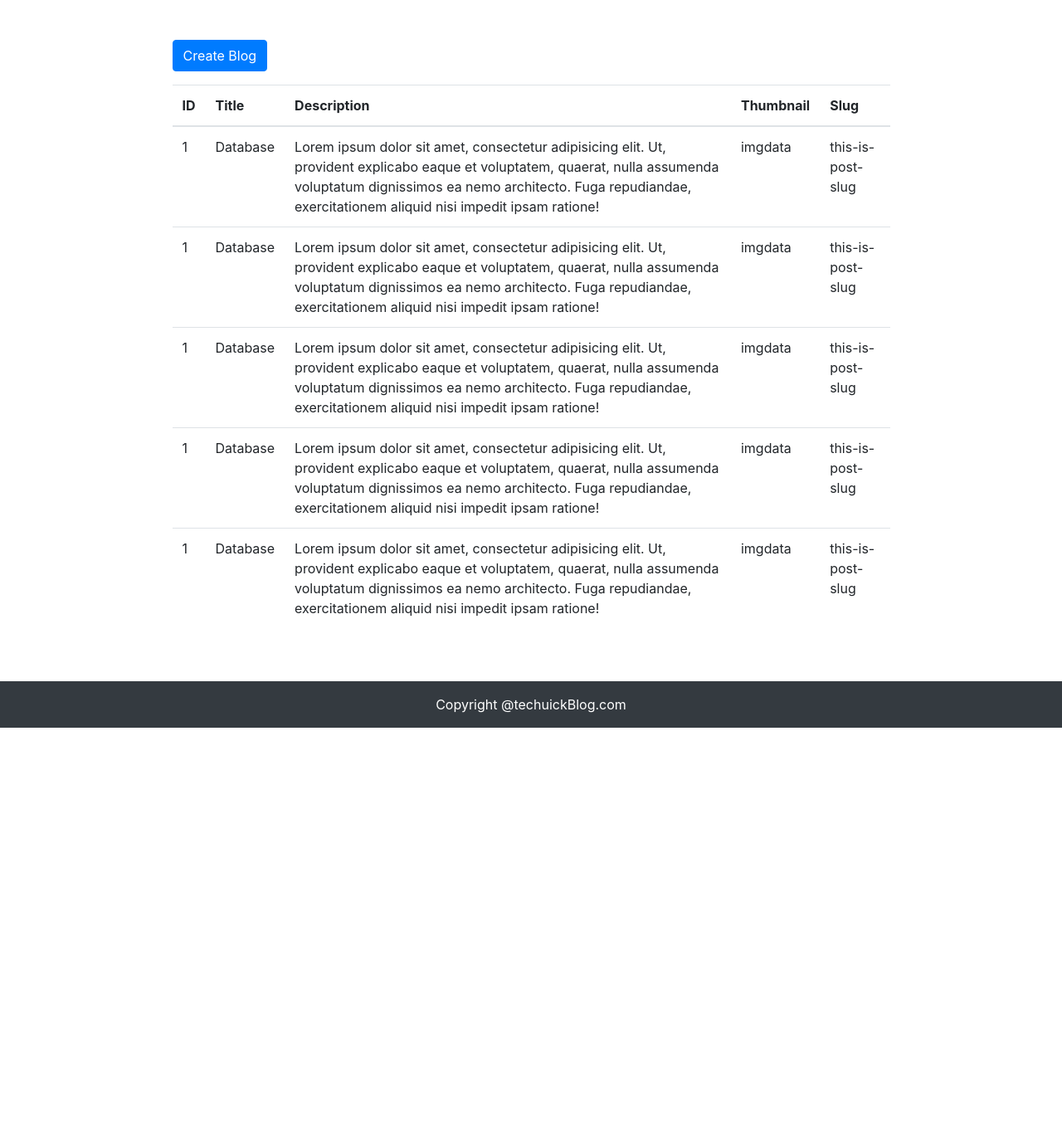
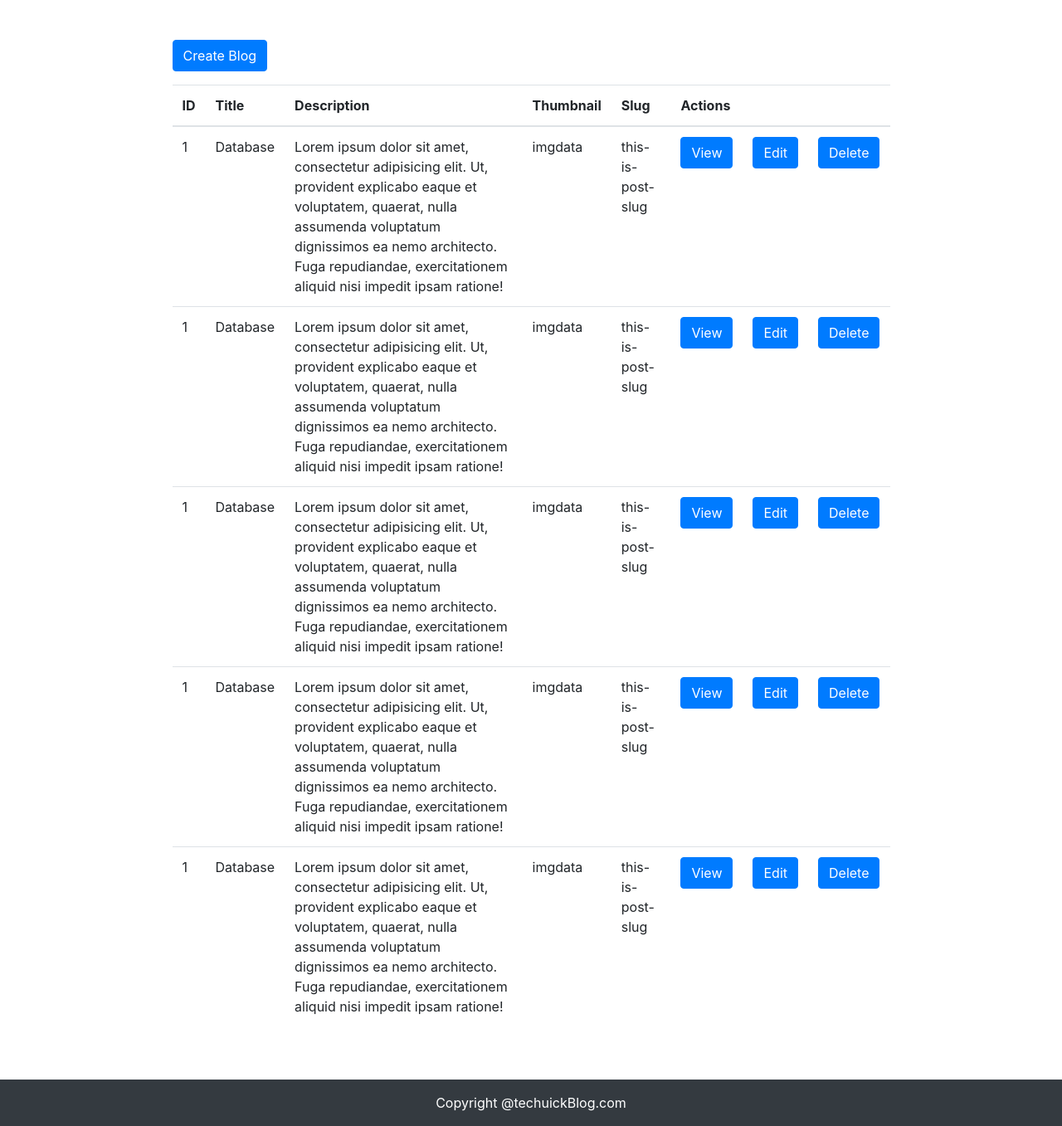
Before and after one commit to mohsin-techuick/BLOG, a PHP site: page /users/dashboard.php in a window 1280 px wide. Shown: the part 56-1413 px from the top of the page at 83% size. Before the commit the page ends 933 px from the top, so only its background shows below. Run offline with PHP 8.4, Linux system fonts and the light colour scheme.

Commit message:
user dashborad table added

```diff
--- a/users/dashboard.php
+++ b/users/dashboard.php
@@ -24,7 +24,7 @@
 					<a href="createblog.php" class="btn btn-primary">Create Blog</a>
 				</div>
 
-				<table class="table">
+				<table class="table table-hover">
 					<thead>
 						<tr>
 							<th>ID</th>
@@ -32,6 +32,7 @@
 							<th>Description</th>
 							<th>Thumbnail</th>
 							<th>Slug</th>
+							<th colspan="3">Actions</th>
 						</tr>
 					</thead>
 					<tbody>
@@ -41,6 +42,9 @@
 							<td>Lorem ipsum dolor sit amet, consectetur adipisicing elit. Ut, provident explicabo eaque et voluptatem, quaerat, nulla assumenda voluptatum dignissimos ea nemo architecto. Fuga repudiandae, exercitationem aliquid nisi impedit ipsam ratione!</td>
 							<td>imgdata</td>
 							<td>this-is-post-slug</td>
+							<td><a href="" class="btn btn-primary">View</a></td>
+							<td><a href="" class="btn btn-primary">Edit</a></td>
+							<td><a href="" class="btn btn-primary">Delete</a></td>
 						</tr>
 						<tr>
 							<td>1</td>
@@ -48,6 +52,9 @@
 							<td>Lorem ipsum dolor sit amet, consectetur adipisicing elit. Ut, provident explicabo eaque et voluptatem, quaerat, nulla assumenda voluptatum dignissimos ea nemo architecto. Fuga repudiandae, exercitationem aliquid nisi impedit ipsam ratione!</td>
 							<td>imgdata</td>
 							<td>this-is-post-slug</td>
+							<td><a href="" class="btn btn-primary">View</a></td>
+							<td><a href="" class="btn btn-primary">Edit</a></td>
+							<td><a href="" class="btn btn-primary">Delete</a></td>
 						</tr>
 						<tr>
 							<td>1</td>
@@ -55,6 +62,9 @@
 							<td>Lorem ipsum dolor sit amet, consectetur adipisicing elit. Ut, provident explicabo eaque et voluptatem, quaerat, nulla assumenda voluptatum dignissimos ea nemo architecto. Fuga repudiandae, exercitationem aliquid nisi impedit ipsam ratione!</td>
 							<td>imgdata</td>
 							<td>this-is-post-slug</td>
+							<td><a href="" class="btn btn-primary">View</a></td>
+							<td><a href="" class="btn btn-primary">Edit</a></td>
+							<td><a href="" class="btn btn-primary">Delete</a></td>
 						</tr>
 						<tr>
 							<td>1</td>
@@ -62,12 +72,18 @@
 							<td>Lorem ipsum dolor sit amet, consectetur adipisicing elit. Ut, provident explicabo eaque et voluptatem, quaerat, nulla assumenda voluptatum dignissimos ea nemo architecto. Fuga repudiandae, exercitationem aliquid nisi impedit ipsam ratione!</td>
 							<td>imgdata</td>
 							<td>this-is-post-slug</td>
+							<td><a href="" class="btn btn-primary">View</a></td>
+							<td><a href="" class="btn btn-primary">Edit</a></td>
+							<td><a href="" class="btn btn-primary">Delete</a></td>
 						</tr><tr>
 							<td>1</td>
 							<td>Database</td>
 							<td>Lorem ipsum dolor sit amet, consectetur adipisicing elit. Ut, provident explicabo eaque et voluptatem, quaerat, nulla assumenda voluptatum dignissimos ea nemo architecto. Fuga repudiandae, exercitationem aliquid nisi impedit ipsam ratione!</td>
 							<td>imgdata</td>
 							<td>this-is-post-slug</td>
+						<td><a href="" class="btn btn-primary">View</a></td>
+							<td><a href="" class="btn btn-primary">Edit</a></td>
+							<td><a href="" class="btn btn-primary">Delete</a></td>
 						</tr>
 
 					</tbody>
```
